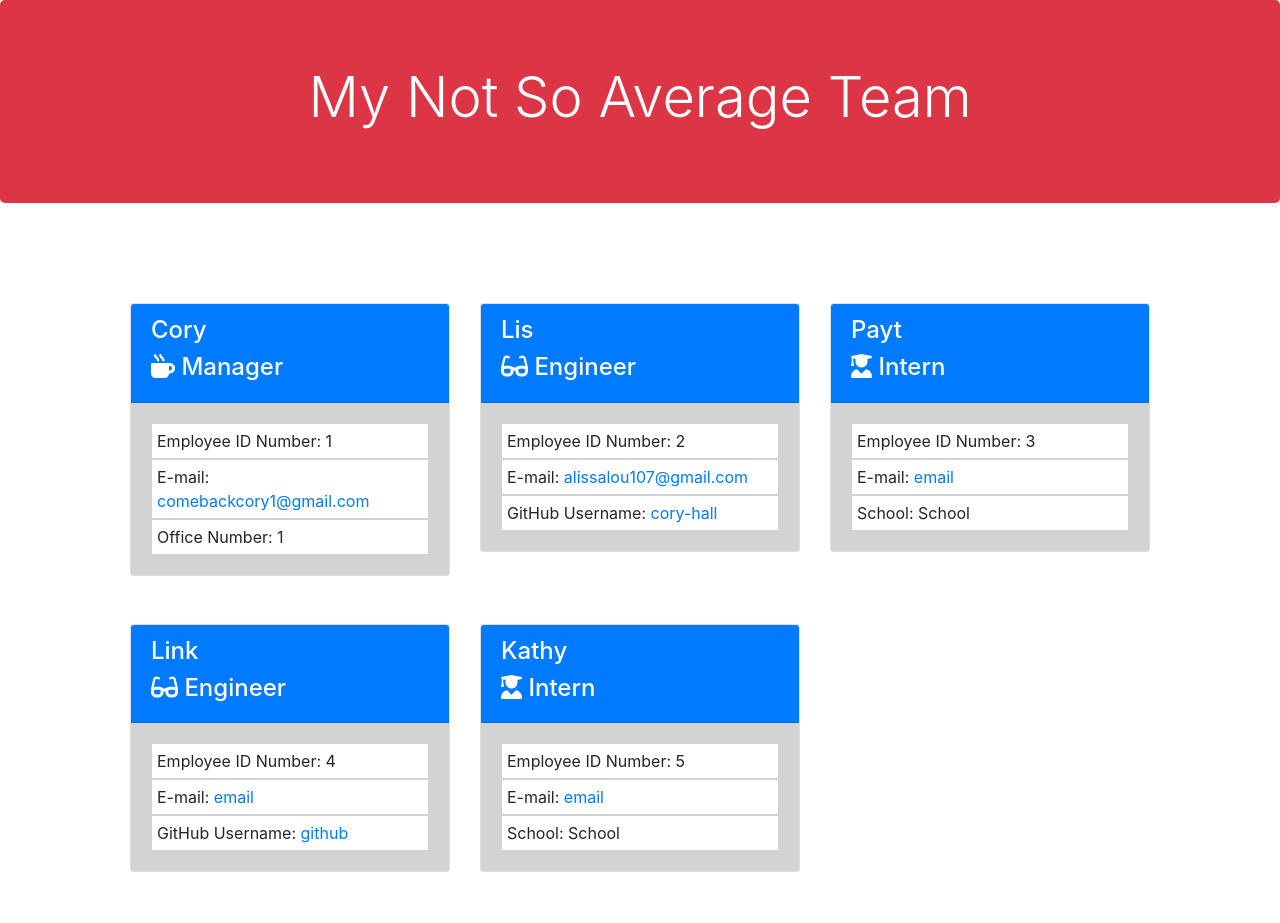
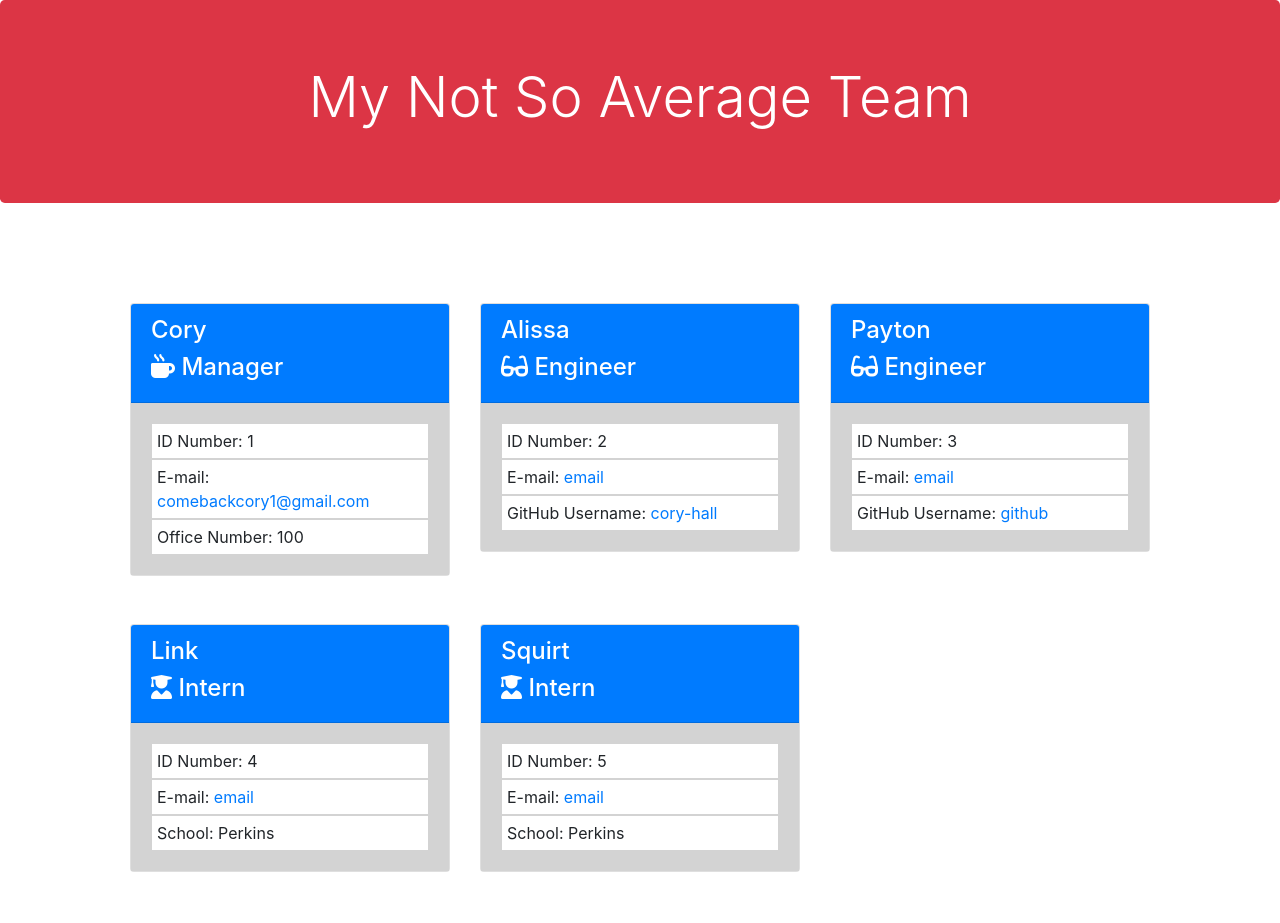
Before and after one commit to cory-hall/not-another-team-generator, a website: page dist/index.html in a window 1280 px wide. Drawn offline with nearby package versions, Linux system fonts and the light colour scheme.

Commit message:
finished README

```diff
--- a/dist/index.html
+++ b/dist/index.html
@@ -29,9 +29,9 @@
          </div>
          <div class="card-body bg">
             <ul class="list-unstyled">
-               <li>Employee ID Number: 1</li>
+               <li>ID Number: 1</li>
                <li>E-mail: <a href="mailto:comebackcory1@gmail.com">comebackcory1@gmail.com</a></li>
-               <li>Office Number: 1</li>
+               <li>Office Number: 100</li>
             </ul>
          </div>
       </div>
@@ -40,13 +40,13 @@
    <div class="col-sm-4 col-6">
       <div class="card mb-5 bg-white">
          <div class="card-header bg-primary">
-            <h4 class="text-white">Lis</h4>
+            <h4 class="text-white">Alissa</h4>
             <h4 class="text-white"><i class="fas fa-glasses"></i></i> Engineer</h4>
          </div>
          <div class="card-body bg">
             <ul class="list-unstyled">
-               <li>Employee ID Number: 2</li>
-               <li>E-mail: <a href="mailto:alissalou107@gmail.com">alissalou107@gmail.com</a></li>
+               <li>ID Number: 2</li>
+               <li>E-mail: <a href="mailto:email">email</a></li>
                <li>GitHub Username: <a href="https://github.com/cory-hall" target="_blank">cory-hall</a></li>
             </ul>
          </div>
@@ -56,28 +56,12 @@
    <div class="col-sm-4 col-6">
       <div class="card mb-5 bg-white">
          <div class="card-header bg-primary">
-            <h4 class="text-white">Payt</h4>
-            <h4 class="text-white"><i class="fas fa-user-graduate"></i></i> Intern</h4>
-         </div>
-         <div class="card-body bg">
-            <ul class="list-unstyled">
-               <li>Employee ID Number: 3</li>
-               <li>E-mail: <a href="mailto:email">email</a></li>
-               <li>School: School</li>
-            </ul>
-         </div>
-      </div>
-   </div>
-
-   <div class="col-sm-4 col-6">
-      <div class="card mb-5 bg-white">
-         <div class="card-header bg-primary">
-            <h4 class="text-white">Link</h4>
+            <h4 class="text-white">Payton</h4>
             <h4 class="text-white"><i class="fas fa-glasses"></i></i> Engineer</h4>
          </div>
          <div class="card-body bg">
             <ul class="list-unstyled">
-               <li>Employee ID Number: 4</li>
+               <li>ID Number: 3</li>
                <li>E-mail: <a href="mailto:email">email</a></li>
                <li>GitHub Username: <a href="https://github.com/github" target="_blank">github</a></li>
             </ul>
@@ -88,14 +72,30 @@
    <div class="col-sm-4 col-6">
       <div class="card mb-5 bg-white">
          <div class="card-header bg-primary">
-            <h4 class="text-white">Kathy</h4>
+            <h4 class="text-white">Link</h4>
             <h4 class="text-white"><i class="fas fa-user-graduate"></i></i> Intern</h4>
          </div>
          <div class="card-body bg">
             <ul class="list-unstyled">
-               <li>Employee ID Number: 5</li>
+               <li>ID Number: 4</li>
                <li>E-mail: <a href="mailto:email">email</a></li>
-               <li>School: School</li>
+               <li>School: Perkins</li>
+            </ul>
+         </div>
+      </div>
+   </div>
+
+   <div class="col-sm-4 col-6">
+      <div class="card mb-5 bg-white">
+         <div class="card-header bg-primary">
+            <h4 class="text-white">Squirt</h4>
+            <h4 class="text-white"><i class="fas fa-user-graduate"></i></i> Intern</h4>
+         </div>
+         <div class="card-body bg">
+            <ul class="list-unstyled">
+               <li>ID Number: 5</li>
+               <li>E-mail: <a href="mailto:email">email</a></li>
+               <li>School: Perkins</li>
             </ul>
          </div>
       </div>
```
Also changed, not shown: README.md.
